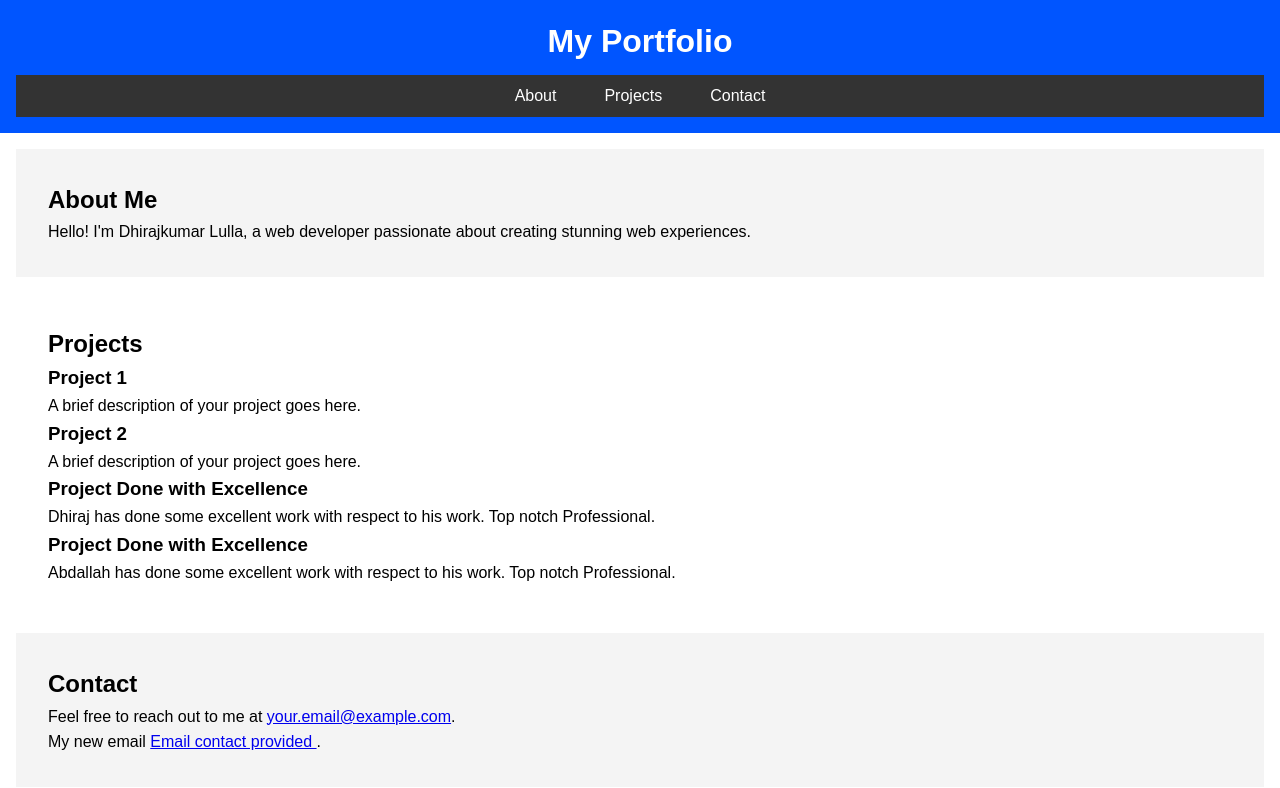
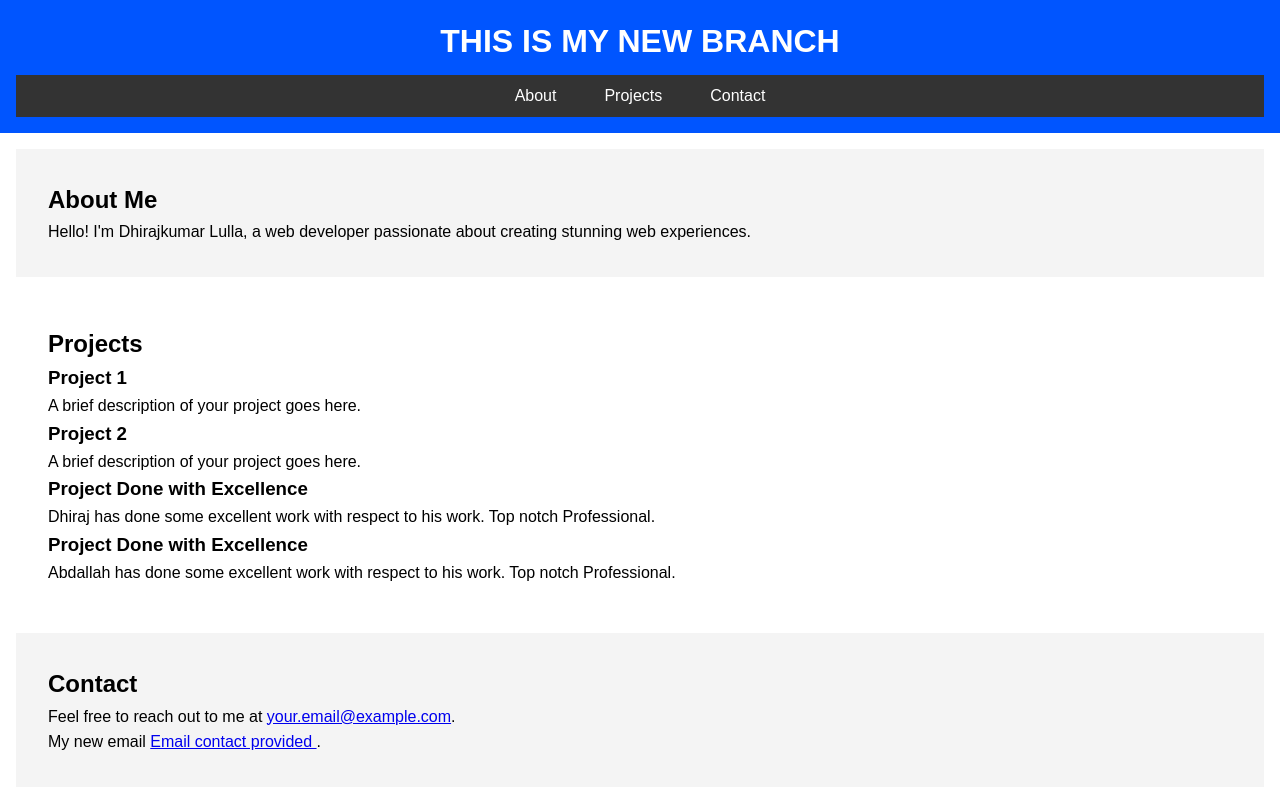
Before and after one commit to DhirajSJL/Devops, a plain HTML site: page index.html in a window 1280 px wide. Drawn offline with Linux system fonts and the light colour scheme.

Commit message:
NEW  BRANCH ADDED

```diff
--- a/index.html
+++ b/index.html
@@ -8,7 +8,7 @@
 </head>
 <body>
     <header>
-        <h1>My Portfolio</h1>
+        <h1>THIS IS MY NEW BRANCH</h1>
         <nav>
             <ul>
                 <li><a href="#about">About</a></li>
```
